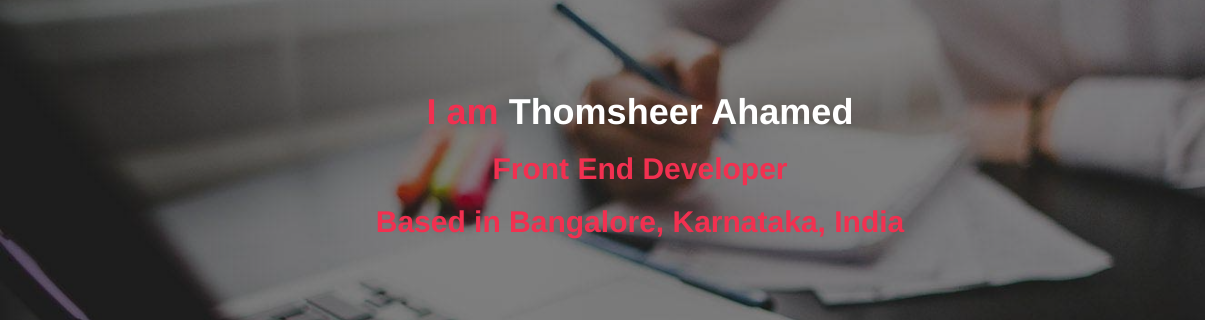
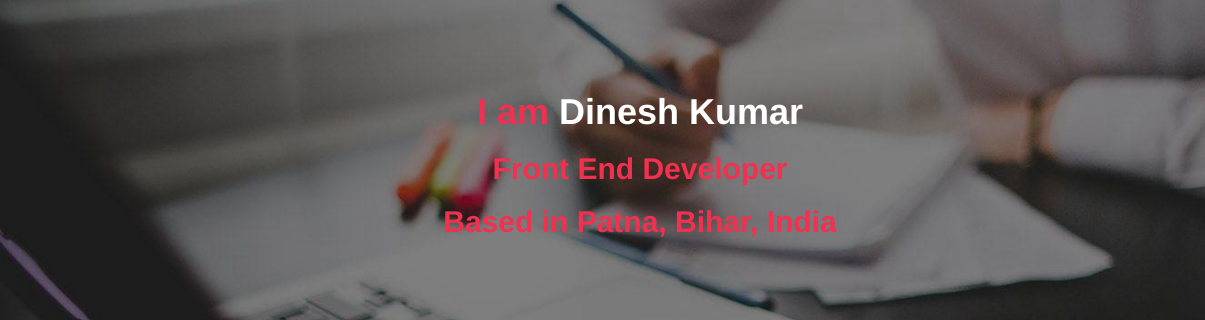
Before and after one commit to dineshk1947/dineshk1947.github.io, a plain HTML site: page index.html in a window 1280 px wide. Shown: the part 152-472 px from the top of the page, 0-1205 px from the left. Drawn offline with Linux system fonts and the light colour scheme.

Commit message:
resume text changes

```diff
--- a/index.html
+++ b/index.html
@@ -2,9 +2,9 @@
 <html>
 
 <head>
-    <title>Ahamed's Resume - about, work and projects done by Ahamed, Qualification, contact</title>
-    <meta name="description" content="Ahamed's resume gives all the information about Thomsheer's intersted working field, projetcs which he finished, his Qualification and his contact information such has email address, telephone number and his CV">
-    <meta name="keywords" content="Ahamed's resume, Online Resume, Resume, Best Resume, Awesome Resume">
+    <title>Dinesh's Resume - about, work and projects done by Dinesh, Qualification, contact</title>
+    <meta name="description" content="Dinesh's resume gives all the information about Thomsheer's intersted working field, projetcs which he finished, his Qualification and his contact information such has email address, telephone number and his CV">
+    <meta name="keywords" content="Dinesh's resume, Online Resume, Resume, Best Resume, Awesome Resume">
     <meta charset="utf-8">
     <meta name="viewport" content="width=device-width, initial-scale=1.0">
     <link href='images/favicon.ico' rel='shortcut icon' />
@@ -18,9 +18,9 @@
     </div>
     <div class="homePage">
         <div class="middle">
-            <h1 class="text-pink">I am <span class="text-white">Thomsheer Ahamed</span></h1>
+            <h1 class="text-pink">I am <span class="text-white">Dinesh Kumar</span></h1>
             <h2 class="text-pink">Front End Developer</h2>
-            <h2 class="text-pink">Based in Bangalore, Karnataka, India</h2>
+            <h2 class="text-pink">Based in Patna, Bihar, India</h2>
         </div>
         <div class="bottom">
             <div class="container-fluid no-pad">
```
Also changed, not shown: education.html (+3 -3 lines), experience.html (+3 -3 lines), projects.html (+3 -3 lines).
